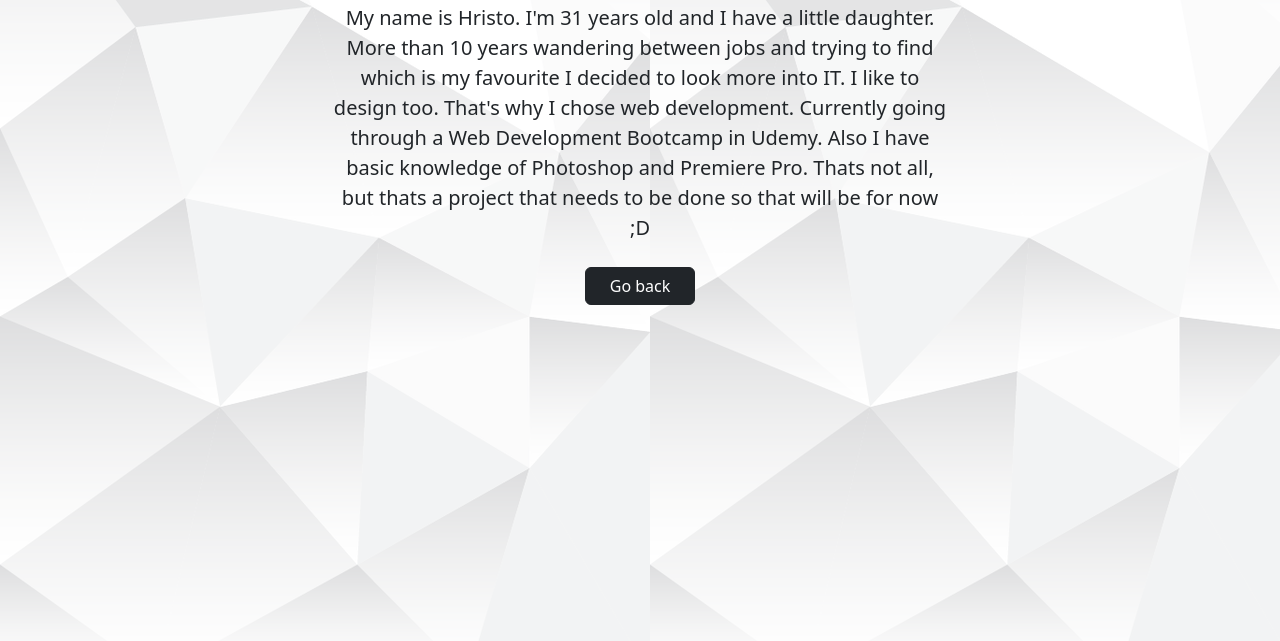
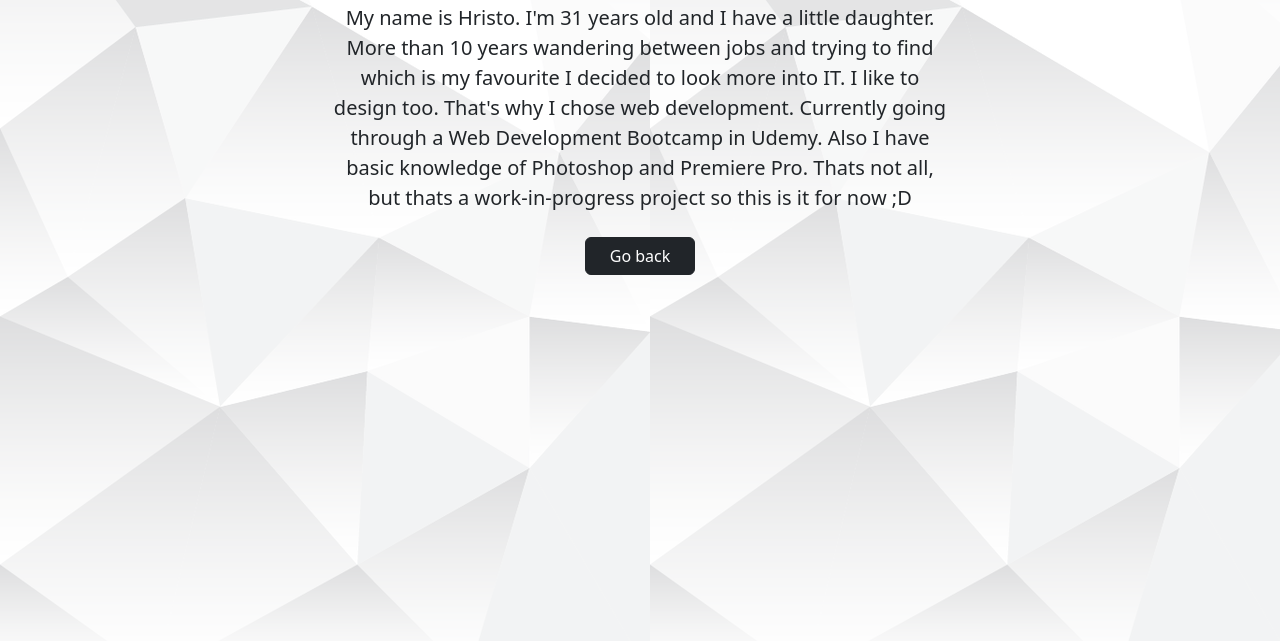
Before and after one commit to infernall92/personal-site, a plain HTML site: page about-me.html in a window 1280 px wide. Shown: the part 159-800 px from the top of the page. Drawn offline with nearby package versions, Linux system fonts and the light colour scheme.

Commit message:
Update about-me.html

```diff
--- a/about-me.html
+++ b/about-me.html
@@ -12,7 +12,7 @@
 
         <h1 class="display-5 fw-bold text-body-emphasis">About me</h1>
         <div class="col-lg-6 mx-auto">
-          <p class="lead mb-4">My name is Hristo. I'm 31 years old and I have a little daughter. More than 10 years wandering between jobs and trying to find which is my favourite I decided to look more into IT. I like to design too. That's why I chose web development. Currently going through a Web Development Bootcamp in Udemy. Also I have basic knowledge of Photoshop and Premiere Pro. Thats not all, but thats a project that needs to be done so that will be for now ;D</p>
+          <p class="lead mb-4">My name is Hristo. I'm 31 years old and I have a little daughter. More than 10 years wandering between jobs and trying to find which is my favourite I decided to look more into IT. I like to design too. That's why I chose web development. Currently going through a Web Development Bootcamp in Udemy. Also I have basic knowledge of Photoshop and Premiere Pro. Thats not all, but thats a work-in-progress project so this is it for now ;D</p>
           <div class="d-grid gap-2 d-sm-flex justify-content-sm-center">
             <a href="./index.html" class="d-inline-flex align-items-center btn btn-dark px-4" type="button">
                 Go back
```
